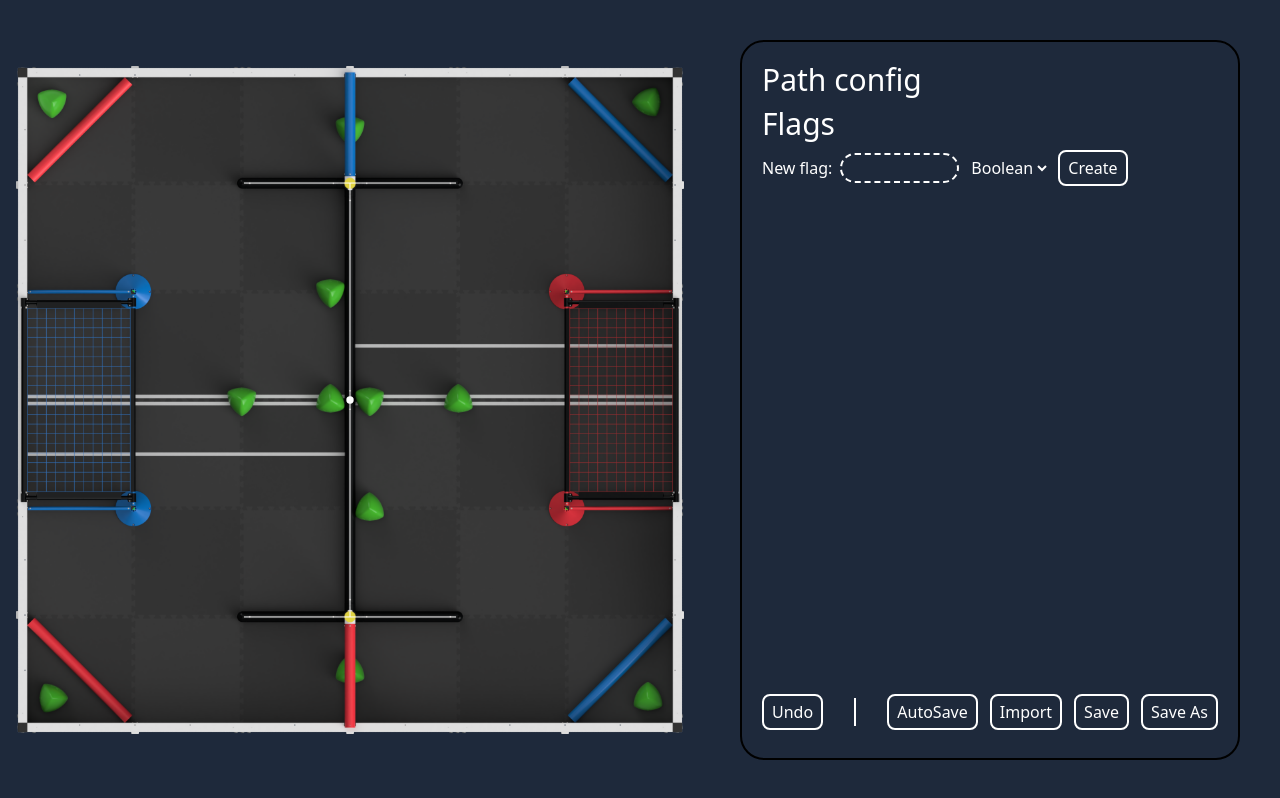
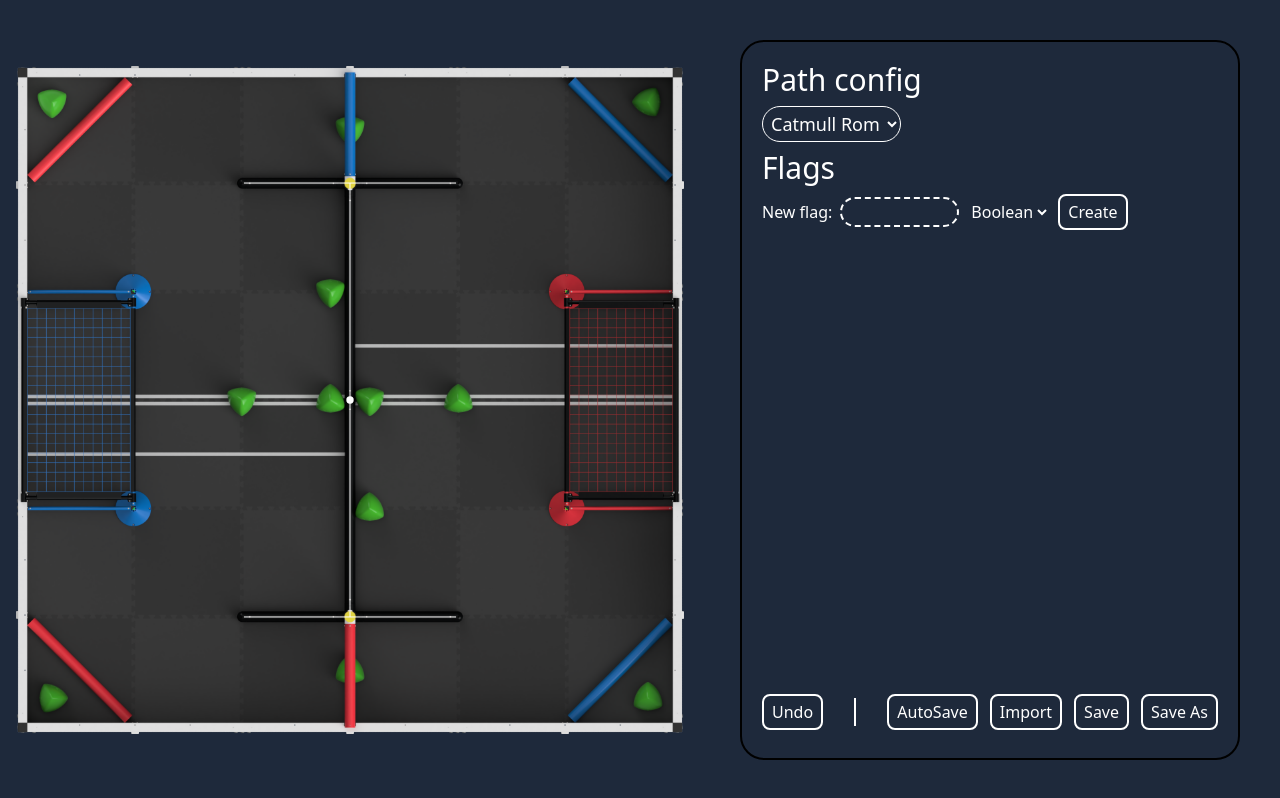
Before and after one commit to Genius6942/pathgen, a Svelte app: page / in a window 1280 px wide. Built offline with nearby package versions, Linux system fonts and the light colour scheme.

Commit message:
starting ot add new path methods

```diff
--- a/src/App.svelte
+++ b/src/App.svelte
@@ -11,6 +11,7 @@
     state,
     undo,
   } from "./utils/state";
+  import { pathAlgorithms } from "./gen";
 
   let newFlagName = "";
   let newFlagType: "boolean" | "number" = "boolean";
@@ -31,7 +32,34 @@
       {#if !point}
         <div class="flex flex-col gap-2">
           <h1 class="text-3xl">Path config</h1>
+          <div>
+            <select
+              on:change={(e) =>{
+								// @ts-ignore
+								const newValue = e.target.value;
 
+								if (!confirm("Are you sure you want to change the algorithm? This will wipe all points (methods are incompatible)")) {
+									// @ts-ignore
+									e.target.value = $config.algorithm;
+									return;
+								}
+
+								$points = [];
+
+								$config.algorithm = newValue;
+							}}
+              class="bg-transparent text-lg border-white border rounded-full p-1"
+            >
+              {#each Object.keys(pathAlgorithms) as algorithm}
+                <option value={algorithm}>
+                  {algorithm
+                    .split("-")
+                    .map((item) => item[0].toUpperCase() + item.slice(1))
+                    .join(" ")}
+                </option>
+              {/each}
+            </select>
+          </div>
           <h1 class="text-3xl">Flags</h1>
           {#each Array(Object.keys($config.flags).length)
             .fill(null)
--- a/src/utils/state.ts
+++ b/src/utils/state.ts
@@ -89,6 +89,19 @@ export const state = writable<AppState>({
 });
 
 points.subscribe((p) => {
+  if (p.length < 2) return state.update((s) => ({ ...s, generatedPoints: [] }));
+  const method = get(config).algorithm;
+  const algorithm = pathAlgorithms[method];
+  const waypoints: PathPoint[] = p.map((point) => point.clone());
+
+  state.update((s) => {
+    s.generatedPoints = algorithm(waypoints);
+    return s;
+  });
+});
+
+config.subscribe(() =>{
+	const p = get(points);
   if (p.length < 2) return state.update((s) => ({ ...s, generatedPoints: [] }));
   const method = get(config).algorithm;
   const algorithm = pathAlgorithms[method];
```
